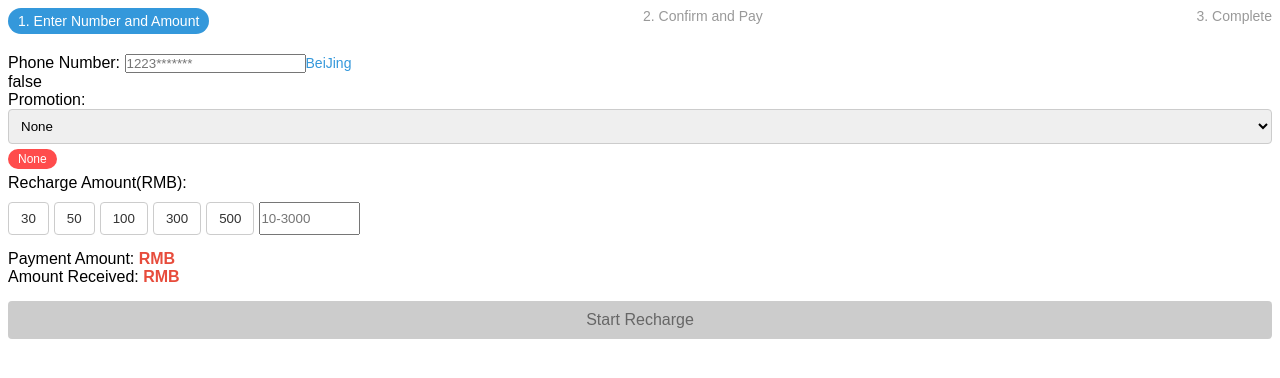
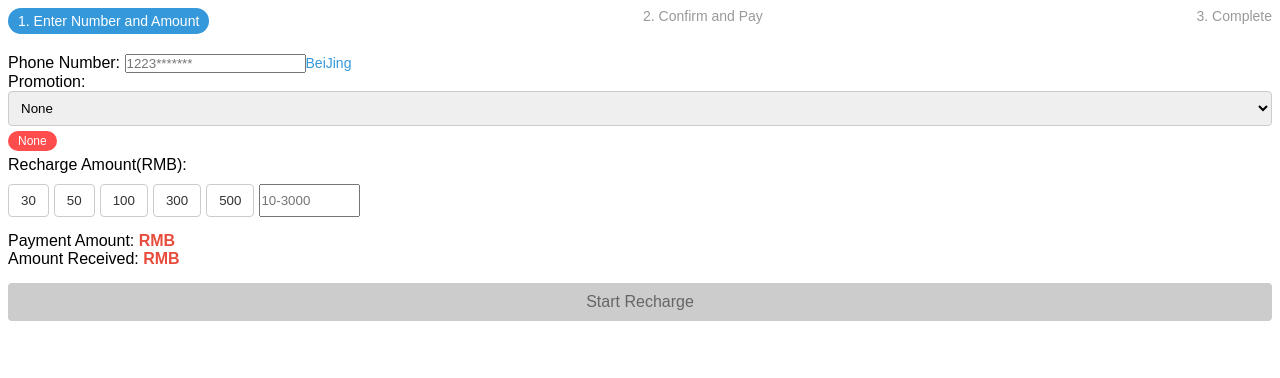
Before and after one commit to ITteam00/Recharge, an Angular app: page /recharge in a window 1280 px wide. Shown: the top 378 px of the page. Built offline with nearby package versions, Linux system fonts and the light colour scheme.

Commit message:
refactor: remove consolelog

```diff
--- a/src/app/recharge-form/recharge-form.component.html
+++ b/src/app/recharge-form/recharge-form.component.html
@@ -1,7 +1,4 @@
 <app-phone-input (phoneNumberChange)="onHandlerPhoneNumberChange($event)"></app-phone-input>
-<div>{{phoneNumber}}
-  {{isValid}}
-</div>
 
 <label for="discount">Promotion:</label>
 <select id="discount" [(ngModel)]="selectedType" (change)="onDiscountChange()">
```
